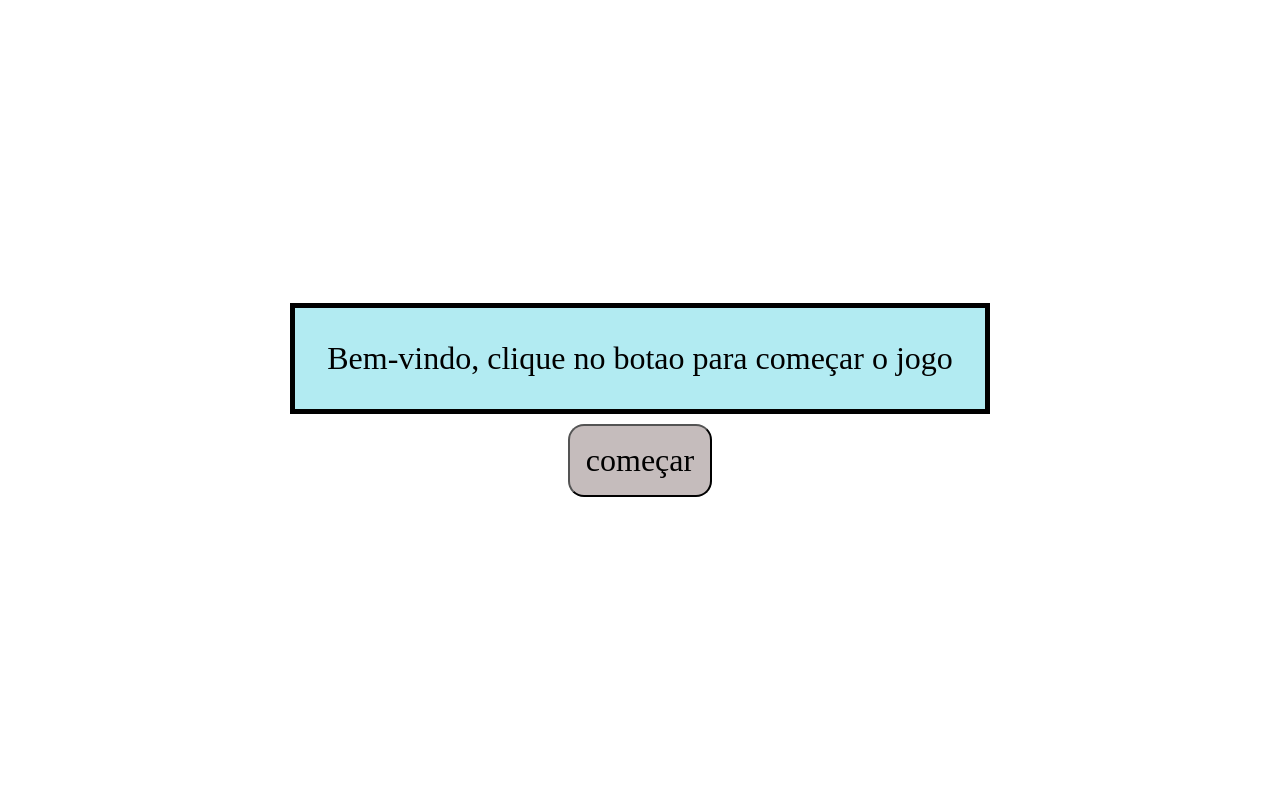
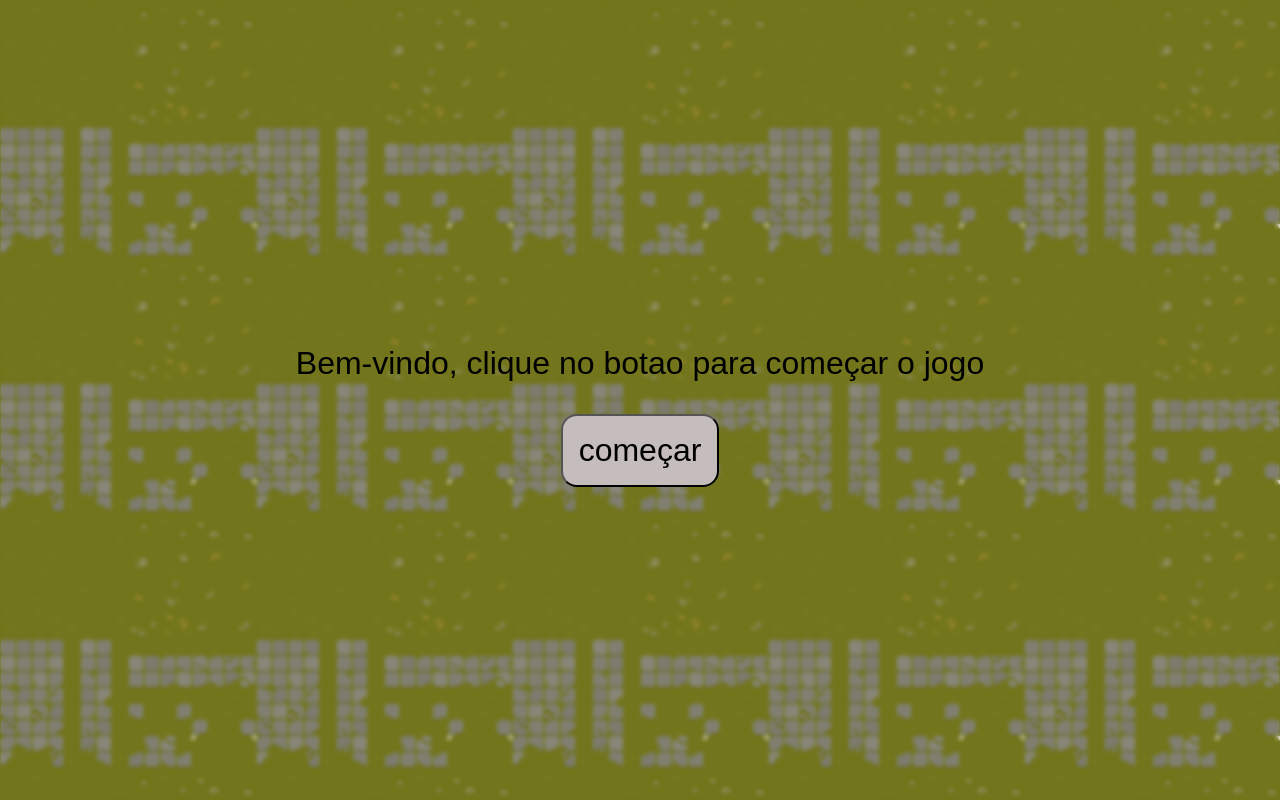
Before and after one commit to nicolasmafra/projeto_mel, a plain HTML site: page index.html in a window 1280 px wide. Drawn offline with Linux system fonts and the light colour scheme.

Commit message:
tela inicial

```diff
--- a/style.css
+++ b/style.css
@@ -1,5 +1,6 @@
 body {
     margin: 0;
+    background-image: url("assets/chao2.jpg");
 }
 #tela-inicial {
     display: flex;
@@ -7,17 +8,15 @@ body {
     align-items: center;
     height: 100vh;
     justify-content: center;
-    gap: 10px;
+    backdrop-filter: blur(2px);
 }
 span {
     font-size: 2em;
-    font-family: 'Times New Roman', Times, serif;
+    font-family: 'arial';
     padding: 1em;
-    border: 5px solid;
-    background-color: #B2EBF2;
 }
 button {
-    font-family: 'Times New Roman', Times, serif;
+    font-family: 'arial';
     font-size: 2em;
     padding: 0.5em;
     border-radius: 0.5em;
```
Also changed, not shown: assets/chao2.jpg (added).
